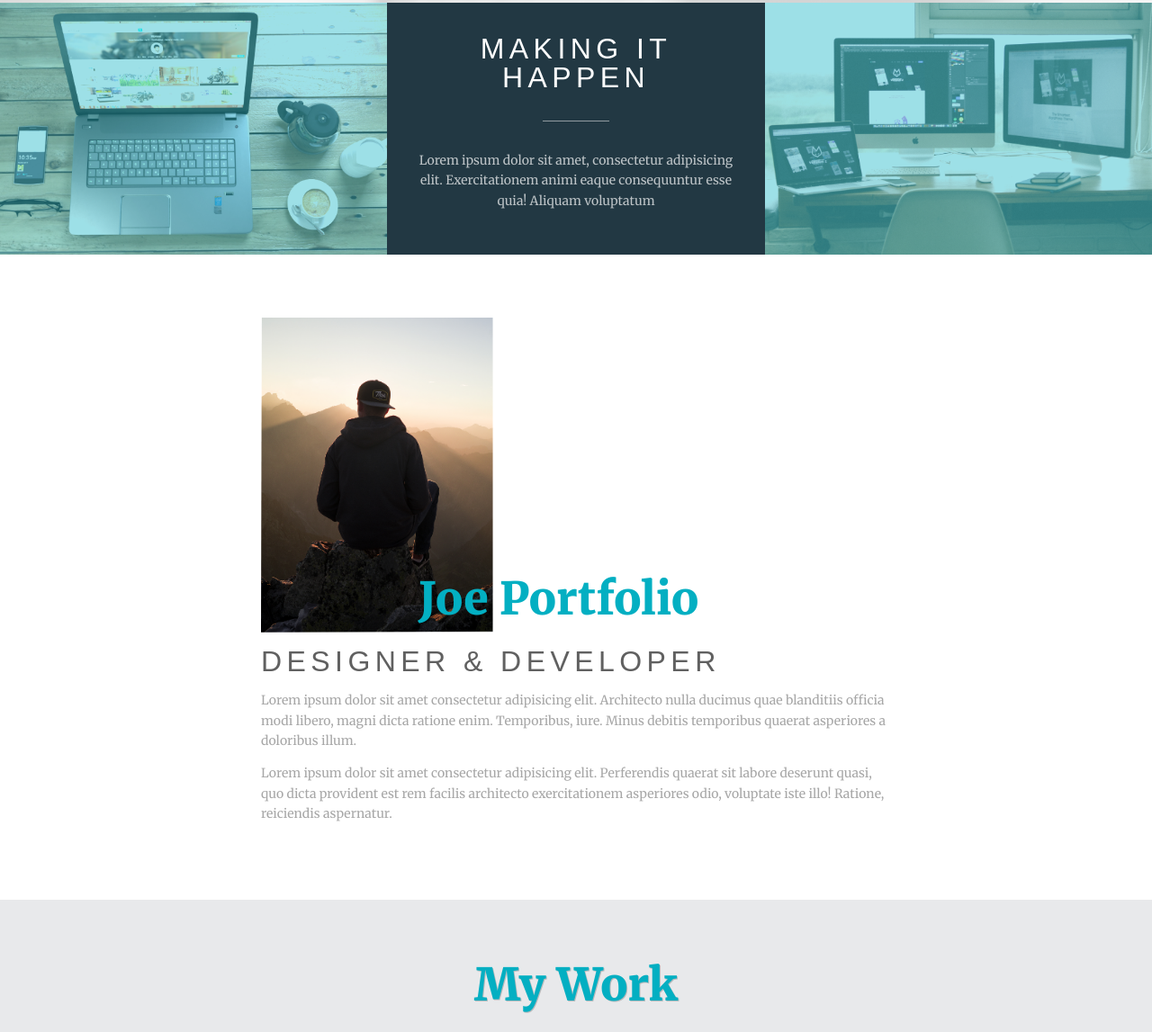
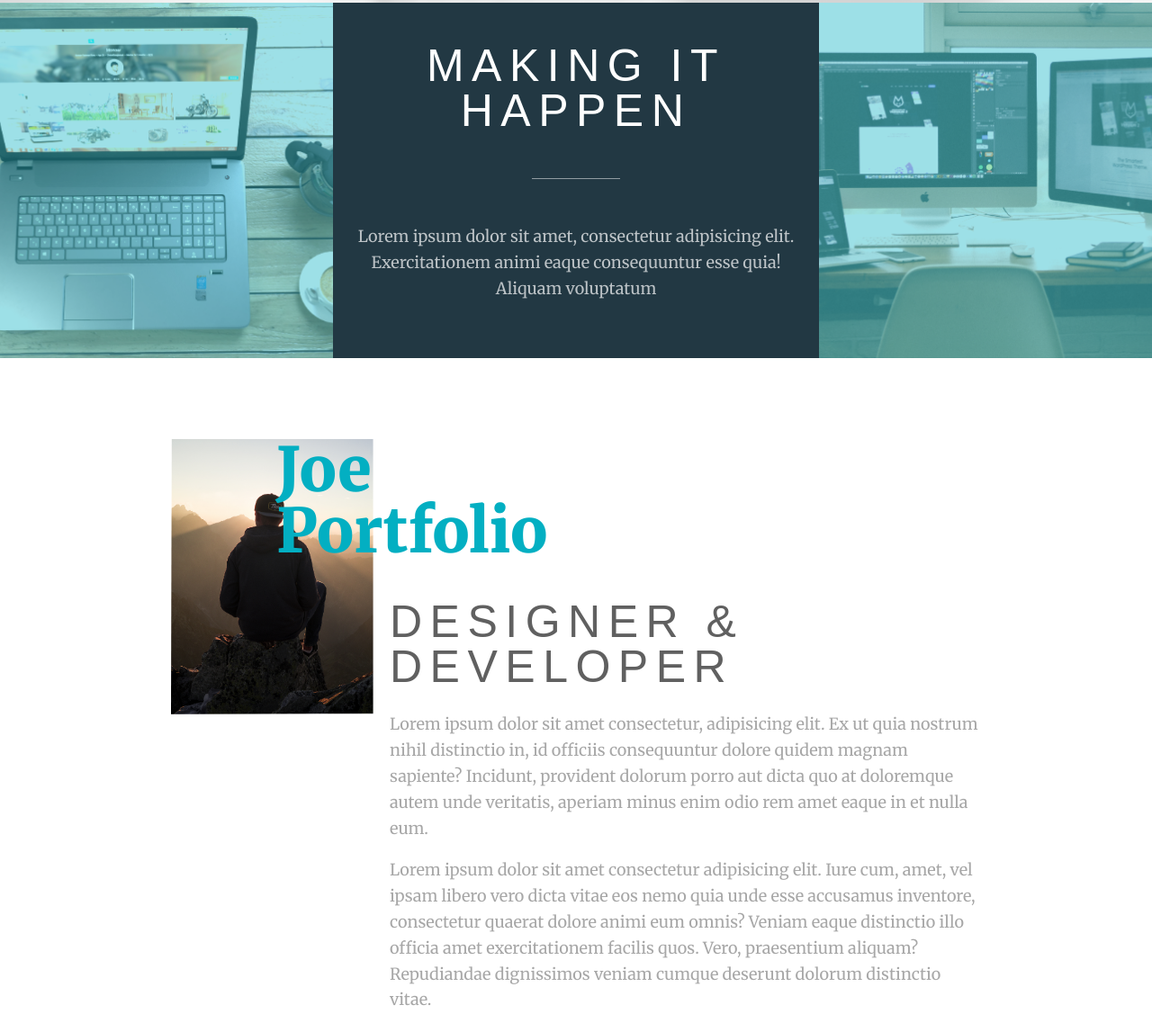
Before and after one commit to sidhlee/portfolio-site-with-css-grid, a website built with Parcel: page src/index.html in a window 1280 px wide. Shown: the part 797-1944 px from the top of the page at 90% size. Built offline with nearby package versions, Linux system fonts and the light colour scheme; a web font is replaced by a local one.

Commit message:
Add @media for welcome, intro, about-me section

```diff
--- a/src/index.html
+++ b/src/index.html
@@ -8,10 +8,13 @@
 </head>
 
 <body>
+
+  <!-- Welcome - cover page ===================== -->
   <div class="welcome">
     <h1>Welcome to my <span>Portfolio</span></h1>
   </div>
 
+  <!-- Intro - ribbon ========================== -->
   <section class="intro">
     <div class="intro-left">
       <img src="images/welcome-01.png" alt="a laptop on a wood table">
@@ -26,19 +29,23 @@
     </div>
   </section>
 
+  <!-- About me ========================== -->
   <section class="about-me">
     <img class="about-img" src="images/joe-portfolio.png" alt="A picture of Joe Portfolio">
     <h1 class="about-title">Joe Portfolio</h1>
     <h2 class="about-subtitle">Designer & Developer</h2>
     <div class="about-text">
-      <p>Lorem ipsum dolor sit amet consectetur adipisicing elit. Architecto nulla ducimus quae blanditiis officia modi
-        libero, magni dicta ratione enim. Temporibus, iure. Minus debitis temporibus quaerat asperiores a doloribus
-        illum.</p>
-      <p>Lorem ipsum dolor sit amet consectetur adipisicing elit. Perferendis quaerat sit labore deserunt quasi, quo
-        dicta provident est rem facilis architecto exercitationem asperiores odio, voluptate iste illo! Ratione,
-        reiciendis aspernatur.</p>
+      <p>Lorem ipsum dolor sit amet consectetur, adipisicing elit. Ex ut quia nostrum nihil distinctio in, id officiis
+        consequuntur dolore quidem magnam sapiente? Incidunt, provident dolorum porro aut dicta quo at doloremque autem
+        unde veritatis, aperiam minus enim odio rem amet eaque in et nulla eum.</p>
+      <p>Lorem ipsum dolor sit amet consectetur adipisicing elit. Iure cum, amet, vel ipsam libero vero dicta vitae eos
+        nemo quia unde esse accusamus inventore, consectetur quaerat dolore animi eum omnis? Veniam eaque distinctio
+        illo officia amet exercitationem facilis quos. Vero, praesentium aliquam? Repudiandae dignissimos veniam cumque
+        deserunt dolorum distinctio vitae.</p>
     </div>
   </section>
+
+  <!-- Portfolio section ===================== -->
 
   <section class="portfolio">
     <h1>My Work</h1>
@@ -99,6 +106,8 @@
     </div>
   </section>
 
+  <!-- Contact section ======================== -->
+
   <section class="contact">
     <h1>Contact me</h1>
     <form action="">
@@ -117,6 +126,8 @@
     </form>
   </section>
 
+  <!-- Footer ========================== -->
+
   <footer>
     <p>Follow me on social media</p>
     <div class="social-icons">
--- a/src/styles/modules/_mixins.scss
+++ b/src/styles/modules/_mixins.scss
@@ -12,3 +12,9 @@
     clear: both;
   }
 }
+
+@mixin mq($min-width: 50em) {
+  @media (min-width: $min-width) {
+    @content;
+  }
+}
--- a/src/styles/partials/_about-me.scss
+++ b/src/styles/partials/_about-me.scss
@@ -39,12 +39,17 @@
     grid-template-columns:
       [port-start] minmax(6em, 1fr) [name-start] minmax(6em, 1fr)
       [img-end] 2fr [port-end];
+    grid-column-gap: 0.5em;
   }
 
   .about-img {
     /* CSS will actually recognize short-forms! */
     grid-column: port / img;
     grid-row: 1 / 2;
+
+    @include mq {
+      grid-row: 1 / 4;
+    }
   }
 
   .about-title {
@@ -56,5 +61,17 @@
   .about-subtitle,
   .about-text {
     grid-column: port / port;
+
+    @include mq {
+      grid-column: image-end / port-end;
+    }
+  }
+
+  .about-subtitle {
+    grid-row: 2 / 3;
+  }
+
+  .about-text {
+    grid-row: 3/ 4;
   }
 }
--- a/src/styles/partials/_base.scss
+++ b/src/styles/partials/_base.scss
@@ -5,6 +5,10 @@ body {
   background: $white;
   // apply the size of the most used element(<p>) as global size
   font-size: 0.875rem;
+
+  @include mq {
+    font-size: 1.125rem;
+  }
 }
 
 img {
@@ -23,10 +27,17 @@ h1 {
   line-height: 1;
   // 16px * 3.125 = 50px
   font-size: 3.125rem;
+
+  @include mq {
+    font-size: 4.25rem;
+  }
 }
 
 h2 {
   @include sans-serif($fz: 2rem);
+  @include mq {
+    font-size: 3.125rem;
+  }
 }
 
 /* figure element have default margins */
--- a/src/styles/partials/_welcome.scss
+++ b/src/styles/partials/_welcome.scss
@@ -15,10 +15,18 @@
     color: $dark-blue;
     line-height: 2; // space between 'Welcome to my' and 'PORTFOLIO'
     text-align: center;
+    @include mq {
+      font-size: 2.5vw; // make it grow with vw;
+    }
+
     // also this span is specific to only this component
     span {
       @include sans-serif($fz: 5.5rem, $c: $accent);
       display: block;
+
+      @include mq {
+        font-size: 10vw;
+      }
 
       // "O" from "PORTFOLIO" has some extra space to the right
       transform: translateX(0.1em);
```
Also changed, not shown: README.md.
